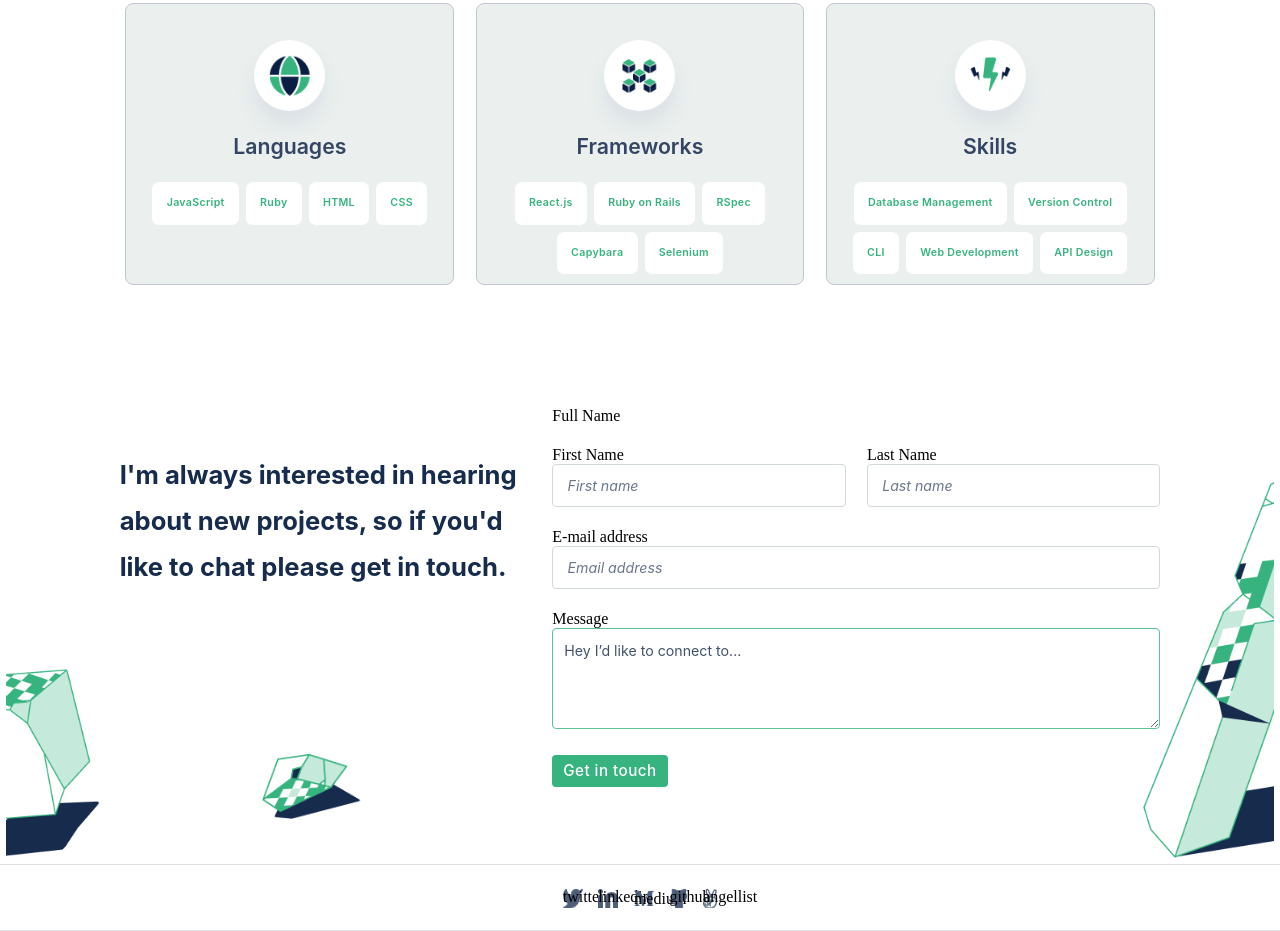
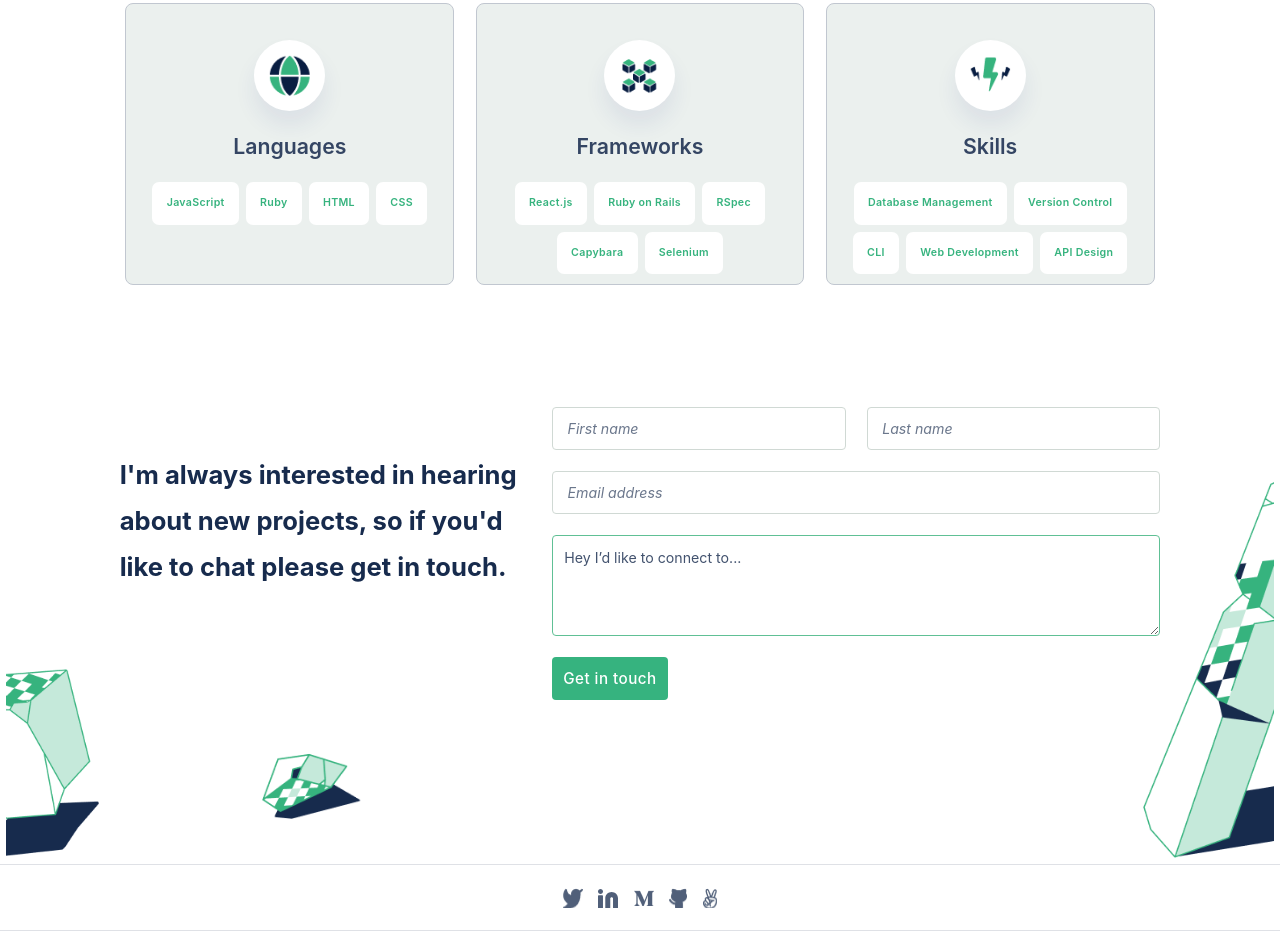
Before and after one commit to s2jack/create-portfolio-website1, a website: page index.html in a window 1280 px wide. Shown: the part 2403-3334 px from the top of the page. Drawn offline with Linux system fonts and the light colour scheme; a web font is replaced by a local one.

Commit message:
Fix styles     Hide visibilty of label tags     Hide visibilty of links' text in footer

```diff
--- a/index.html
+++ b/index.html
@@ -209,23 +209,18 @@
           new projects,
           so if you'd like to chat please get in touch.</h4>
         <form action="https://formspree.io/f/mqkovdqr" method="POST" id="contact-form">
-          <label for="name">Full Name
-            <input type="text" id="name" name="name" placeholder="Full name" maxlength="30" required>
-          </label>
+          <label for="name">Full Name</label>
+          <input type="text" id="name" name="name" placeholder="Full name" maxlength="30" required>
           <div id="nameinputs-cont">
-            <label for="firstname">First Name
-              <input type="text" id="firstname" name="firstname" placeholder="First name" maxlength="30" required>
-            </label>
-            <label for="lastname">Last Name
-              <input type="text" id="lastname" name="lastname" placeholder="Last name" maxlength="30" required>
-            </label>
+            <label for="firstname">First Name</label>
+            <input type="text" id="firstname" name="firstname" placeholder="First name" maxlength="30" required>
+            <label for="lastname">Last Name</label>
+            <input type="text" id="lastname" name="lastname" placeholder="Last name" maxlength="30" required>
           </div>
-          <label for="email">E-mail address
-            <input type="email" id="email" name="email" placeholder="Email address" required>
-          </label>
-          <label for="message">Message
-            <textarea id="message" name="message" placeholder="Hey I’d like to connect to..." maxlength="500" required></textarea>
-          </label>
+          <label for="email">E-mail address</label>
+          <input type="email" id="email" name="email" placeholder="Email address" required>
+          <label for="message">Message</label>
+          <textarea id="message" name="message" placeholder="Hey I’d like to connect to..." maxlength="500" required></textarea>
           <input type="submit" value="Get in touch" class="green-btn" id="submit-btn">
           <a href="#works" id="email-link">gercekselcukguler@gmail.com</a>
         </form>
@@ -237,11 +232,11 @@
     </main>
     <footer id="footer">
       <ul class="sm-icons-cont" id="footer-icons">
-        <li id="twitter"><a href="https://www.twitter.com">twitter<span class="sm-icons"></span></a></li>
-        <li id="linkedin"><a href="https://www.linkedin.com">linkedin<span class="sm-icons"></span></a></li>
-        <li id="medium"><a href="https://www.medium.com">medium<span class="sm-icons"></span></a></li>
-        <li id="github"><a href="https://www.github.com">github<span class="sm-icons"></span></a></li>
-        <li id="angellist"><a href="https://www.angellist.com">angellist<span class="sm-icons"></span></a></li>
+        <li id="twitter"><a href="https://www.twitter.com"><span class="innerTxt">twitter</span><span class="sm-icons"></span></a></li>
+        <li id="linkedin"><a href="https://www.linkedin.com"><span class="innerTxt">linkedin</span><span class="sm-icons"></span></a></li>
+        <li id="medium"><a href="https://www.medium.com"><span class="innerTxt">medium</span><span class="sm-icons"></span></a></li>
+        <li id="github"><a href="https://www.github.com"><span class="innerTxt">github</span><span class="sm-icons"></span></a></li>
+        <li id="angellist"><a href="https://www.angellist.com"><span class="innerTxt">angellist</span><span class="sm-icons"></span></a></li>
     </ul>
     </footer>
   </body>
--- a/styles.css
+++ b/styles.css
@@ -12,7 +12,8 @@
 #nameinputs-cont,
 #form-bg2,
 #form-bg3,
-#form-bg4 {
+#form-bg4,
+label {
   display: none;
 }
 
```
